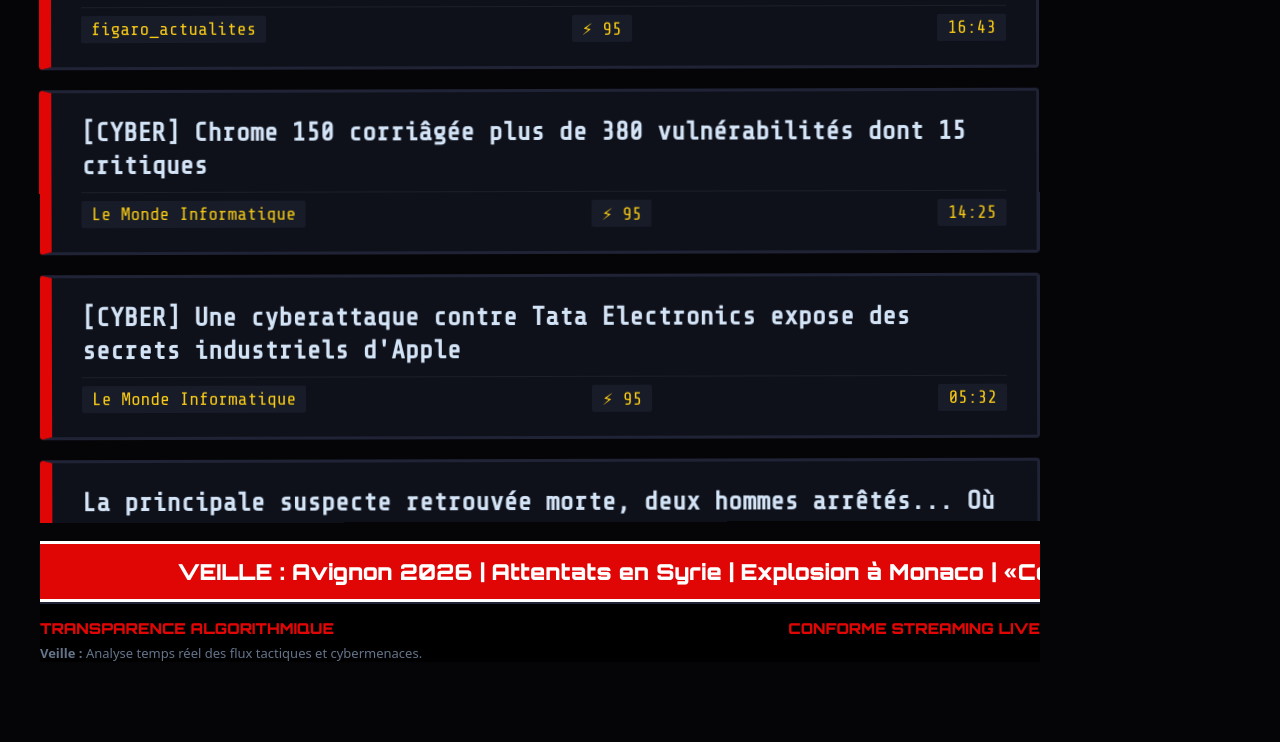
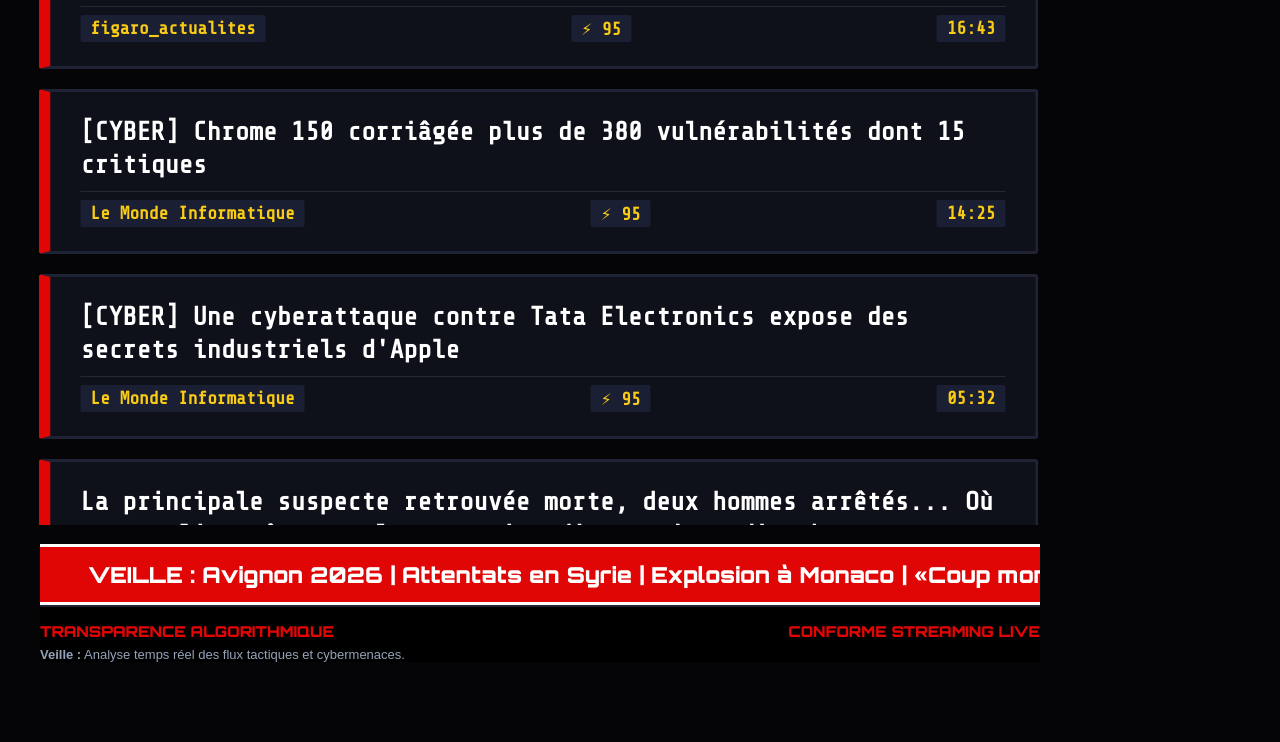
Before and after one commit to MaxMcNeil/FranceLiveNews, a website: page index.html in a window 1280 px wide. Shown: the part 1178-1920 px from the top of the page. Drawn offline with nearby package versions, Linux system fonts and the light colour scheme.

Commit message:
Update style.css

```diff
--- a/style.css
+++ b/style.css
@@ -2,9 +2,8 @@
   --bg-deep: #050508;
   --bg-panel: #0f111a;
   --border-color: #1f2335;
-  --text-main: #d4e4f7; /* Blanc adouci, zéro effet flou/baveux */
-  --text-bright: #ffffff;
-  --text-dim: #7da8d4;
+  --text-main: #ffffff; /* Blanc pur */
+  --text-dim: #a0c0e5; /* Bleu clair contrasté */
   --accent-red: #e10606;
   --accent-orange: #f97316;
   --accent-yellow: #facc15;
@@ -30,10 +29,10 @@ body {
   justify-content: space-between;
   position: relative;
   overflow: hidden;
-  -webkit-font-smoothing: antialiased; /* Force un rendu ultra-net des polices */
+  -webkit-font-smoothing: antialiased;
 }
 
-/* 1. LE SCANNER LASER PERPÉTUEL */
+/* 1. LE SCANNER LASER */
 .laser-scanner {
   position: absolute;
   left: 0;
@@ -53,23 +52,13 @@ body {
   100% { top: 100%; opacity: 0; }
 }
 
-/* 2. MOUVEMENTS FLOTTANTS */
-@keyframes floatA { 0% { transform: translate(0, 0) rotate(0deg); } 50% { transform: translate(2px, 4px) rotate(0.2deg); } 100% { transform: translate(0, 0) rotate(0deg); } }
-@keyframes floatB { 0% { transform: translate(0, 0) rotate(0deg); } 50% { transform: translate(-3px, 2px) rotate(-0.3deg); } 100% { transform: translate(0, 0) rotate(0deg); } }
+/* 2. MOUVEMENTS */
+@keyframes floatA { 0% { transform: translate(0, 0); } 50% { transform: translate(2px, 4px); } 100% { transform: translate(0, 0); } }
+@keyframes floatB { 0% { transform: translate(0, 0); } 50% { transform: translate(-3px, 2px); } 100% { transform: translate(0, 0); } }
 
-.header-container {
-  text-align: center;
-  animation: floatA 3s ease-in-out infinite;
-  margin-top: 20px;
-  flex-shrink: 0;
-}
+.header-container { text-align: center; animation: floatA 3s ease-in-out infinite; margin-top: 20px; flex-shrink: 0; }
 
-.gros-titre-alarmant {
-  font-size: 48px;
-  height: 58px;
-  margin: 0 0 20px 0;
-  visibility: hidden;
-}
+.gros-titre-alarmant { font-size: 48px; height: 58px; margin: 0 0 20px 0; visibility: hidden; }
 
 .alert-banner {
   background: var(--accent-red);
@@ -78,7 +67,6 @@ body {
   font-weight: 900;
   text-transform: uppercase;
   border: 2px solid #ffffff;
-  box-shadow: 0 0 20px rgba(225, 6, 6, 0.6);
   font-family: var(--font-display);
   display: flex;
   justify-content: center;
@@ -93,13 +81,9 @@ body {
   padding: 2px 12px;
   border: 1px solid #fff;
   font-weight: 900;
-  text-shadow: 0 0 10px rgba(0, 255, 102, 0.8);
 }
 
-@keyframes blink {
-  0%, 100% { opacity: 1; }
-  50% { opacity: 0.2; }
-}
+@keyframes blink { 0%, 100% { opacity: 1; } 50% { opacity: 0.2; } }
 
 #newsContainer {
   flex: 1;
@@ -117,13 +101,12 @@ body {
   border: 4px solid var(--accent-red);
   padding: 30px;
   border-radius: 4px;
-  box-shadow: 0 0 20px rgba(225, 6, 6, 0.25);
   flex-shrink: 0;
 }
 
 .popup-title {
   font-size: 32px;
-  color: var(--text-bright);
+  color: #ffffff;
   font-weight: 900;
   margin-bottom: 12px;
   line-height: 1.25;
@@ -144,17 +127,16 @@ body {
   border: 3px solid var(--border-color);
   border-left: 12px solid var(--accent-orange);
   padding: 24px 30px;
-  position: relative;
   border-radius: 4px;
   flex-shrink: 0;
 }
 
 .newsTitle {
   font-size: 26px;
-  color: var(--text-main); /* Texte adouci et net */
+  color: #ffffff;
   margin-bottom: 10px;
   line-height: 1.25;
-  font-weight: 700;
+  font-weight: 900;
 }
 
 .newsInfos {
@@ -162,15 +144,16 @@ body {
   justify-content: space-between;
   font-size: 18px;
   color: var(--text-dim);
-  border-top: 1px solid rgba(255,255,255,0.06);
+  border-top: 1px solid rgba(255,255,255,0.1);
   padding-top: 8px;
 }
 
 .newsInfos span {
-  background: rgba(31, 35, 53, 0.6);
+  background: #1a1f33;
   padding: 3px 10px;
   border-radius: 2px;
   color: var(--accent-yellow);
+  font-weight: bold;
 }
 
 #ticker {
@@ -184,12 +167,6 @@ body {
   overflow: hidden;
 }
 
-.ticker-wrap {
-  display: inline-block;
-  padding-left: 100%;
-  animation: marquee 25s linear infinite;
-}
-
 .ticker-item {
   display: inline-block;
   padding: 0 3rem;
@@ -197,11 +174,6 @@ body {
   font-weight: 900;
   color: #ffffff;
   font-family: var(--font-display);
-}
-
-@keyframes marquee {
-  0% { transform: translate3d(0, 0, 0); }
-  100% { transform: translate3d(-100%, 0, 0); }
 }
 
 .bottom-disclaimer-zone {
@@ -223,8 +195,8 @@ body {
 }
 
 .legal-text {
-  font-family: system-ui, sans-serif;
+  font-family: sans-serif;
   font-size: 13px;
-  color: #64748b;
+  color: #94a3b8;
   text-align: justify;
 }
```
